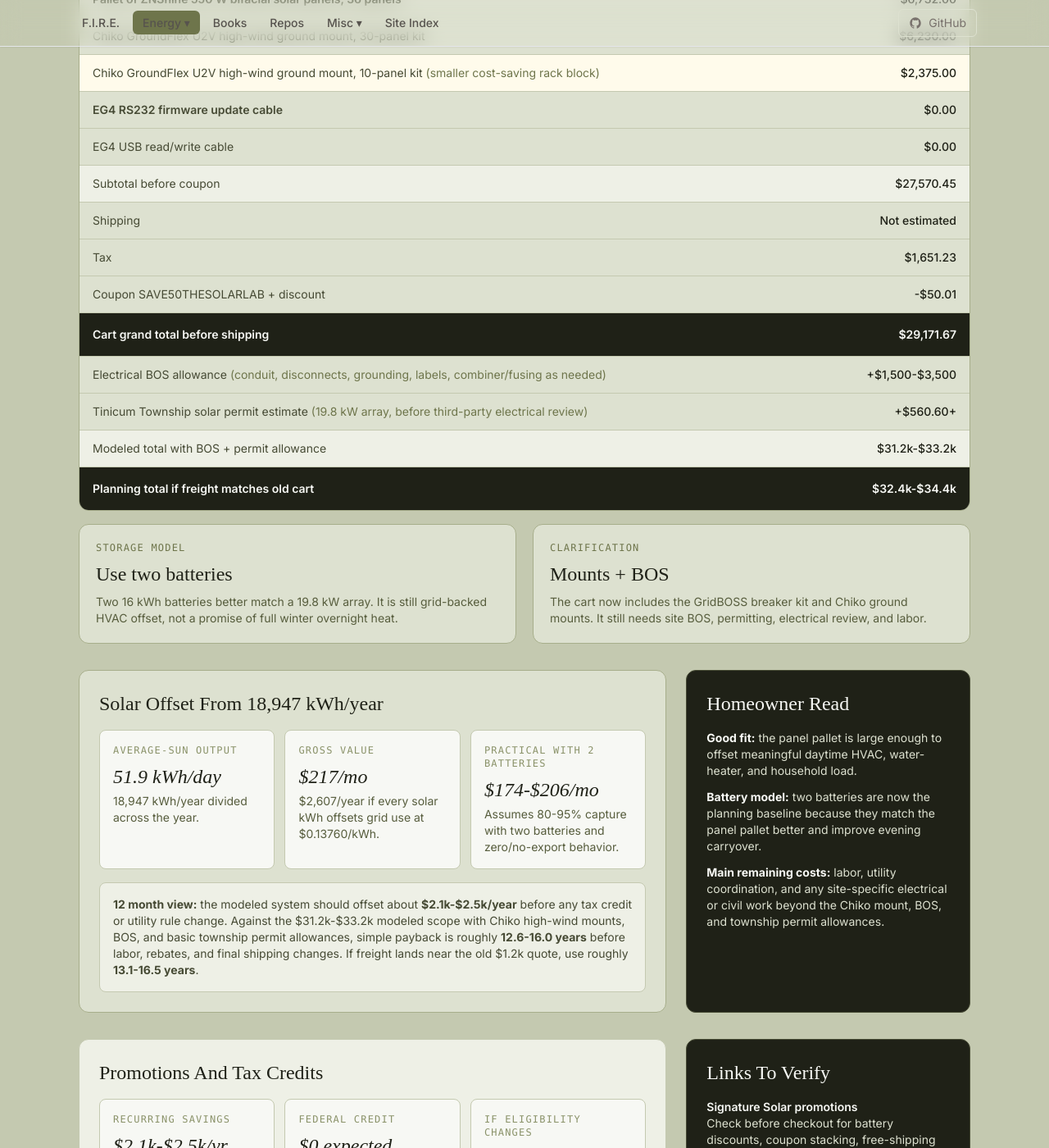
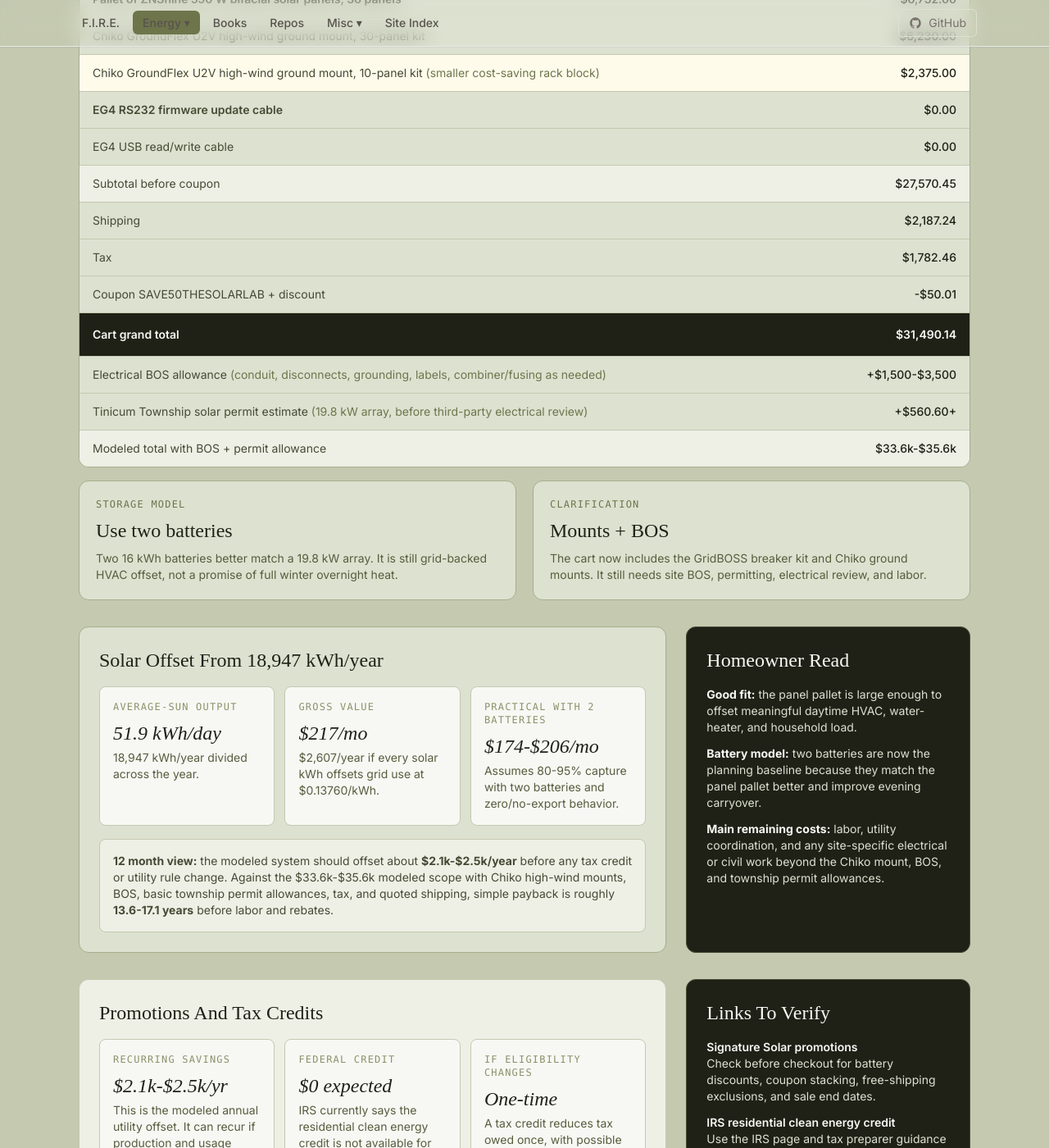
Before and after one commit to techmore/techmore.github.io, a Jekyll site: the page built from pages/energy-monitoring/solar.html, in a window 1280 px wide and 1400 px high, scrolled down 1292 px. Shown: the whole window at 82% size. Built offline with Jekyll 4.4.1, drawn with Linux system fonts in a browser that asks for light colours; nearby versions of some CDN libraries; some web fonts are replaced; some of the changed text lies outside the part shown.

Commit message:
Update solar cart with final shipping

```diff
--- a/pages/energy-monitoring/solar.html
+++ b/pages/energy-monitoring/solar.html
@@ -74,7 +74,7 @@ title: Solar Offset - Techmore
                 <p class="font-mono text-xs tracking-widest uppercase text-olive-500">Current cart</p>
                 <h2 class="text-3xl text-olive-950">Phase 1 Pricing Snapshot</h2>
             </div>
-            <p class="text-sm text-olive-600">Solar Lab cart, user-provided May 21, 2026. Shipping not yet estimated.</p>
+            <p class="text-sm text-olive-600">Solar Lab cart, user-provided May 21, 2026.</p>
         </div>
 
         <div class="bg-olive-200 rounded-xl border border-olive-400 overflow-hidden mb-4">
@@ -125,19 +125,19 @@ title: Solar Offset - Techmore
                 </div>
                 <div class="grid grid-cols-12 gap-3 px-4 py-3">
                     <div class="col-span-8 text-olive-800">Shipping</div>
-                    <div class="col-span-4 text-right font-medium text-olive-950">Not estimated</div>
+                    <div class="col-span-4 text-right font-medium text-olive-950">$2,187.24</div>
                 </div>
                 <div class="grid grid-cols-12 gap-3 px-4 py-3">
                     <div class="col-span-8 text-olive-800">Tax</div>
-                    <div class="col-span-4 text-right font-medium text-olive-950">$1,651.23</div>
+                    <div class="col-span-4 text-right font-medium text-olive-950">$1,782.46</div>
                 </div>
                 <div class="grid grid-cols-12 gap-3 px-4 py-3">
                     <div class="col-span-8 text-olive-800">Coupon SAVE50THESOLARLAB + discount</div>
                     <div class="col-span-4 text-right font-medium text-olive-950">-$50.01</div>
                 </div>
                 <div class="grid grid-cols-12 gap-3 px-4 py-4 bg-olive-950 text-olive-50">
-                    <div class="col-span-8 font-semibold">Cart grand total before shipping</div>
-                    <div class="col-span-4 text-right font-semibold">$29,171.67</div>
+                    <div class="col-span-8 font-semibold">Cart grand total</div>
+                    <div class="col-span-4 text-right font-semibold">$31,490.14</div>
                 </div>
                 <div class="grid grid-cols-12 gap-3 px-4 py-3">
                     <div class="col-span-8 text-olive-800">Electrical BOS allowance <span class="text-olive-600">(conduit, disconnects, grounding, labels, combiner/fusing as needed)</span></div>
@@ -149,11 +149,7 @@ title: Solar Offset - Techmore
                 </div>
                 <div class="grid grid-cols-12 gap-3 px-4 py-3 bg-olive-100">
                     <div class="col-span-8 text-olive-800">Modeled total with BOS + permit allowance</div>
-                    <div class="col-span-4 text-right font-medium text-olive-950">$31.2k-$33.2k</div>
-                </div>
-                <div class="grid grid-cols-12 gap-3 px-4 py-4 bg-olive-950 text-olive-50">
-                    <div class="col-span-8 font-semibold">Planning total if freight matches old cart</div>
-                    <div class="col-span-4 text-right font-semibold">$32.4k-$34.4k</div>
+                    <div class="col-span-4 text-right font-medium text-olive-950">$33.6k-$35.6k</div>
                 </div>
             </div>
         </div>
@@ -193,7 +189,7 @@ title: Solar Offset - Techmore
                 </div>
             </div>
             <div class="mt-4 bg-olive-100 rounded-lg border border-olive-300 p-4">
-                <p class="text-sm text-olive-800"><strong>12 month view:</strong> the modeled system should offset about <strong>$2.1k-$2.5k/year</strong> before any tax credit or utility rule change. Against the $31.2k-$33.2k modeled scope with Chiko high-wind mounts, BOS, and basic township permit allowances, simple payback is roughly <strong>12.6-16.0 years</strong> before labor, rebates, and final shipping changes. If freight lands near the old $1.2k quote, use roughly <strong>13.1-16.5 years</strong>.</p>
+                <p class="text-sm text-olive-800"><strong>12 month view:</strong> the modeled system should offset about <strong>$2.1k-$2.5k/year</strong> before any tax credit or utility rule change. Against the $33.6k-$35.6k modeled scope with Chiko high-wind mounts, BOS, basic township permit allowances, tax, and quoted shipping, simple payback is roughly <strong>13.6-17.1 years</strong> before labor and rebates.</p>
             </div>
         </div>
 
@@ -522,7 +518,7 @@ title: Solar Offset - Techmore
             <li>Heat pump breaker appears to be double-pole 45 A. At 240 V that is about 10.8 kVA of breaker capacity, but breaker size is not the same as typical operating draw.</li>
             <li>Federal tax credit treatment depends on eligibility, tax liability, placed-in-service date, and future law or guidance. As of the IRS page reviewed May 21, 2026, the residential clean energy credit is not available for property placed in service after December 31, 2025, so this model assumes $0 federal credit unless verified otherwise.</li>
             <li>Final solar sizing still needs roof/ground-mount layout, shading, utility rules, permitting, and installer or electrician review.</li>
-            <li>Solar Lab cart on May 21, 2026: ZNShine 550 W 36-panel pallet $6,732.00, two EG4 314Ah indoor batteries discounted to $6,119.98, GridBOSS Breaker Kit - 90A $272.99, FlexBOSS21 + GridBOSS $5,674.88, Staubli MC4 connectors $165.60, Chiko high-wind ground mounts $8,605.00, free RS232 and USB cables, coupon SAVE50THESOLARLAB, tax $1,651.23, and total $29,171.67 before shipping.</li>
+            <li>Solar Lab cart on May 21, 2026: ZNShine 550 W 36-panel pallet $6,732.00, two EG4 314Ah indoor batteries discounted to $6,119.98, GridBOSS Breaker Kit - 90A $272.99, FlexBOSS21 + GridBOSS $5,674.88, Staubli MC4 connectors $165.60, Chiko high-wind ground mounts $8,605.00, free RS232 and USB cables, coupon SAVE50THESOLARLAB, shipping $2,187.24, tax $1,782.46, and total $31,490.14.</li>
             <li>Signature Solar promotions reviewed May 21, 2026: advertised battery sale pricing, 10% off select batteries at cart, and free shipping on qualifying $3,000+ orders. Promotion exclusions state that solar panel pallets, large modules, terminal-shipped products, and Chiko ground mounts are not eligible for free shipping.</li>
             <li>Tinicum permit placeholder uses the township alternative-energy fee for 11-100 kW systems, the current $100 application review fee shown on the township permits page, and the $25 listed electrical processing fee. It does not include third-party electrical underwriter costs, engineered drawings, stormwater/grading escrow, zoning relief, or installer permit handling.</li>
             <li>Mount model uses the user-provided Chiko GroundFlex U2V large-module high-wind pricing: $6,230 for a 30-panel kit plus $2,375 for a 10-panel kit. The 40-panel rack capacity leaves four unused positions when installing the 36-panel pallet.</li>
```
